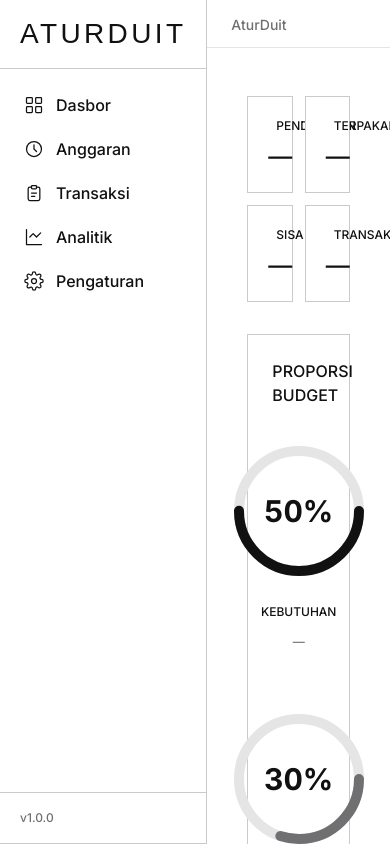
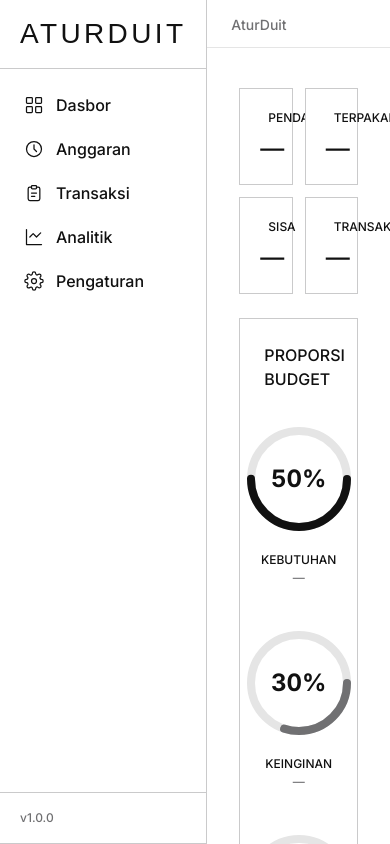
Before and after one commit to c1021251035-del/AturDuit, a Next.js app: page /dashboard in a window 390 px wide. Built offline with nearby package versions, Linux system fonts and the light colour scheme.

Commit message:
fix: mobile layout dashboard - responsive donut, spacing, text overflow

```diff
--- a/src/app/(app)/dashboard/page.tsx
+++ b/src/app/(app)/dashboard/page.tsx
@@ -87,9 +87,9 @@ export default function DashboardPage() {
 
   return (
     <AppShell>
-      <div className="max-w-5xl mx-auto py-8 px-6 space-y-8">
+      <div className="max-w-5xl mx-auto py-6 px-4 md:px-6 space-y-6">
         {/* KPI Cards */}
-        <div className="grid grid-cols-2 md:grid-cols-4 gap-3">
+        <div className="grid grid-cols-2 gap-3">
           {kpis.map(({ label, value, Icon, color }) => (
             <div key={label} className="bg-[var(--canvas)] border border-[var(--hairline)] p-5 transition-colors hover:bg-[var(--soft-cloud)] cursor-default">
               <div className="flex items-center gap-2 mb-2">
@@ -106,14 +106,14 @@ export default function DashboardPage() {
           <h2 className="text-body-strong text-[var(--ink)] uppercase tracking-wider mb-6">
             Proporsi Budget
           </h2>
-          <div className="flex flex-col md:flex-row items-center justify-center gap-12">
+          <div className="flex flex-col items-center gap-8">
             {cats.map((cat) => {
               const pct = state.ratio[cat];
               const alloc = categoryTotal(state.subCategories, cat);
               const offset = RING_CIRCUMFERENCE * (1 - pct / 100);
               return (
-                <div key={cat} className="flex flex-col items-center gap-3">
-                  <div className="relative w-40 h-40 flex-shrink-0">
+                <div key={cat} className="flex flex-col items-center gap-2 w-full max-w-[200px]">
+                  <div className="relative w-32 h-32 md:w-40 md:h-40 flex-shrink-0">
                     <svg className="w-full h-full" viewBox={`0 0 ${RING_VIEWBOX} ${RING_VIEWBOX}`}>
                       <circle fill="none" stroke="var(--hairline-soft)" strokeWidth="10" cx="80" cy="80" r={RING_RADIUS} />
                       <circle
@@ -128,15 +128,17 @@ export default function DashboardPage() {
                       />
                     </svg>
                     <div className="absolute inset-0 flex flex-col items-center justify-center">
-                      <span className="text-3xl font-bold tabular-nums">{pct}%</span>
+                      <span className="text-2xl md:text-3xl font-bold tabular-nums">{pct}%</span>
                     </div>
                   </div>
-                  <span className="text-caption-sm text-[var(--ink)] font-medium uppercase">
-                    {CATEGORY_META[cat].label}
-                  </span>
-                  <span className="text-caption-sm text-[var(--mute)] tabular-nums">
-                    {hasData ? formatRupiah(alloc) : "—"}
-                  </span>
+                  <div className="text-center">
+                    <span className="text-caption-sm text-[var(--ink)] font-medium uppercase block">
+                      {CATEGORY_META[cat].label}
+                    </span>
+                    <span className="text-caption-sm text-[var(--mute)] tabular-nums block">
+                      {hasData ? formatRupiah(alloc) : "—"}
+                    </span>
+                  </div>
                 </div>
               );
             })}
```
